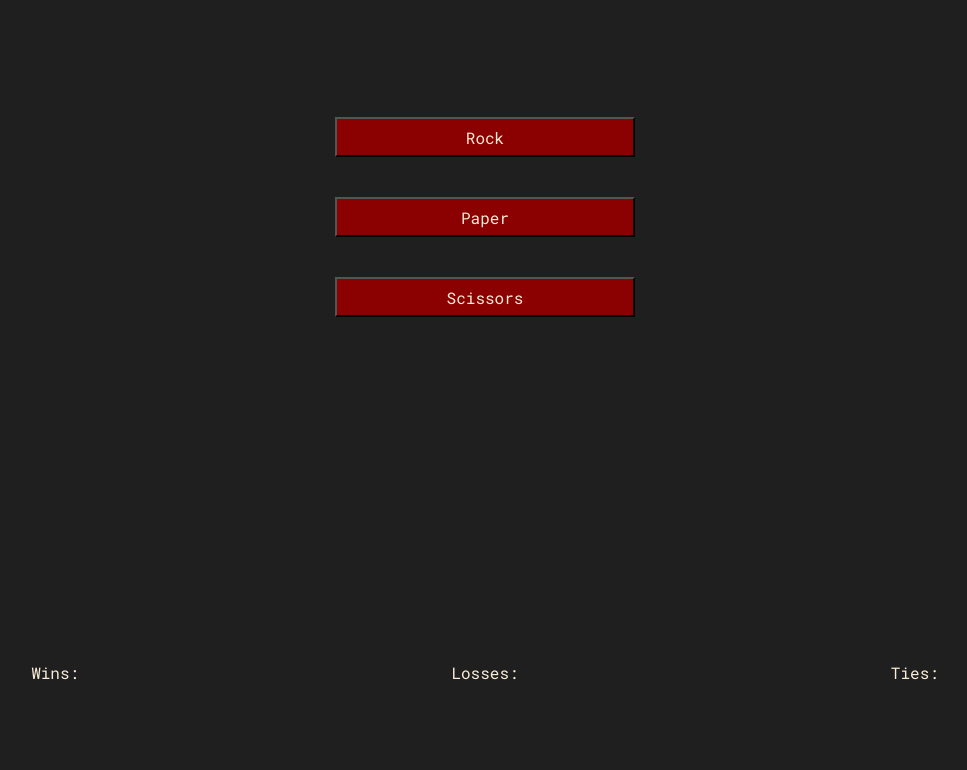
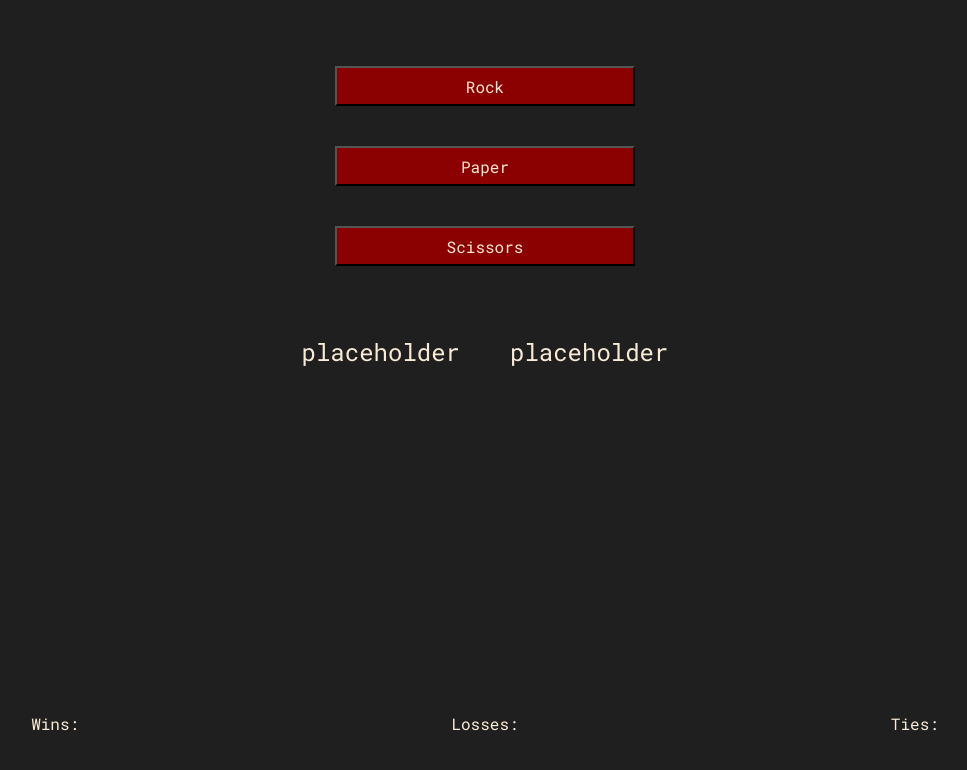
Before and after one commit to petey343/js_test, a plain HTML site: page rockpaperscissors.html in a window 1280 px wide. Shown: the whole page, without its empty margins (155-1122 px from the left). Drawn offline with Linux system fonts and the light colour scheme.

Commit message:
fixed css

```diff
--- a/rockpaperscissors.html
+++ b/rockpaperscissors.html
@@ -28,6 +28,10 @@
       >
         Scissors
       </button>
+      <div class="result">
+        <div class="player-choice">placeholder</div>
+        <div class="computer-choice">placeholder</div>
+      </div>
       <div class="outcome"></div>
       <div class="scoreboard">
         <div>Wins:</div>
--- a/rockpaperscissors.js
+++ b/rockpaperscissors.js
@@ -19,6 +19,10 @@ function playerSelects(buttonClass) {
         computerChoice = 'scissors'
     };
 
+    document.querySelector('.player-choice').innerHTML = 'You chose ' + playerChoice;
+    document.querySelector('.computer-choice').innerHTML = 'They chose ' + computerChoice;
+
+
     if (playerChoice === computerChoice) {
         document.querySelector('.outcome').innerHTML = 'TIE'
         console.log('It is a tie');
--- a/styles.css
+++ b/styles.css
@@ -48,3 +48,12 @@ p {
   color: antiquewhite;
   font-size: 60px;
 }
+
+.result {
+  display: flex;
+  gap: 50px;
+  color: antiquewhite;
+  font-size: 24px;
+  margin-top: 30px;
+  text-align: center;
+}
```
